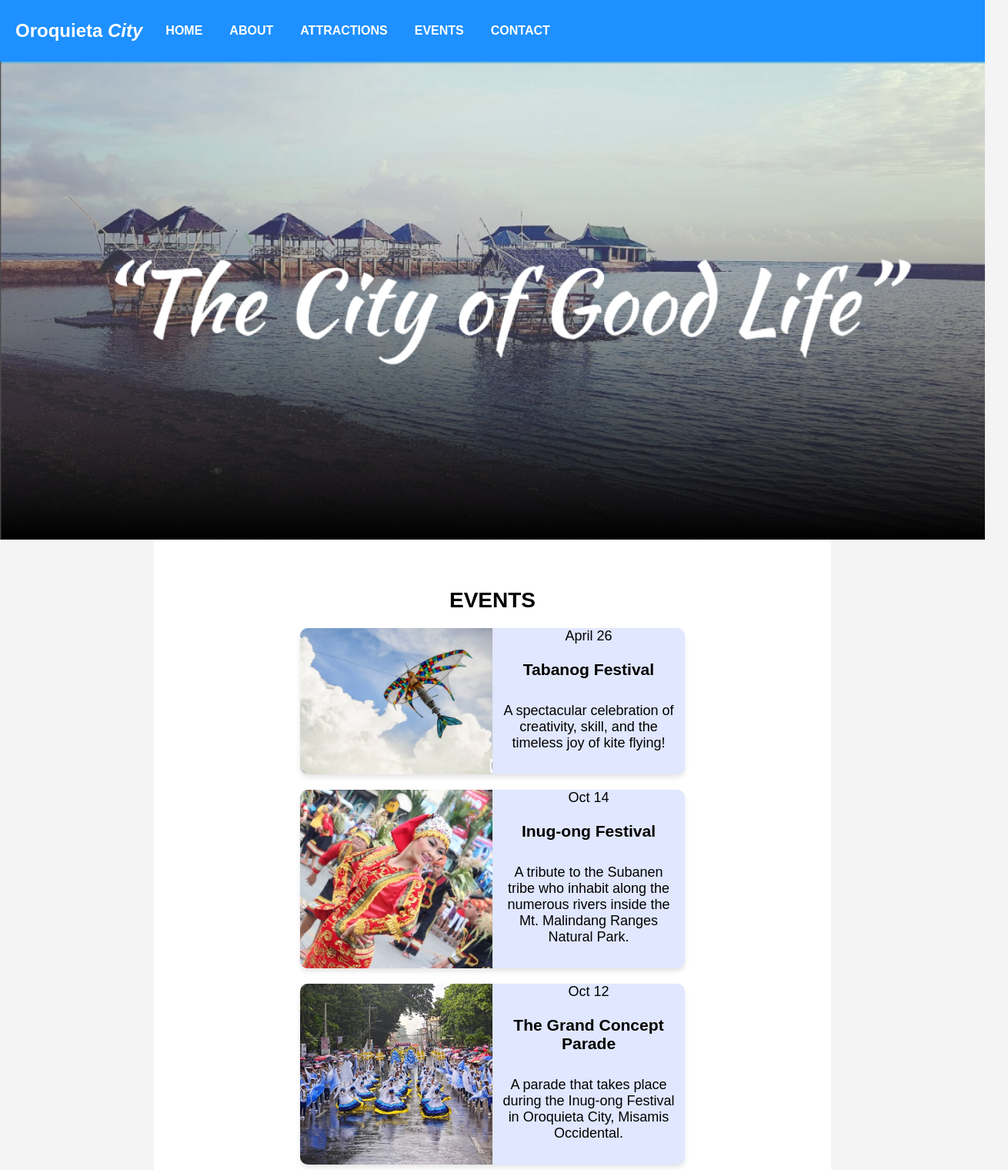
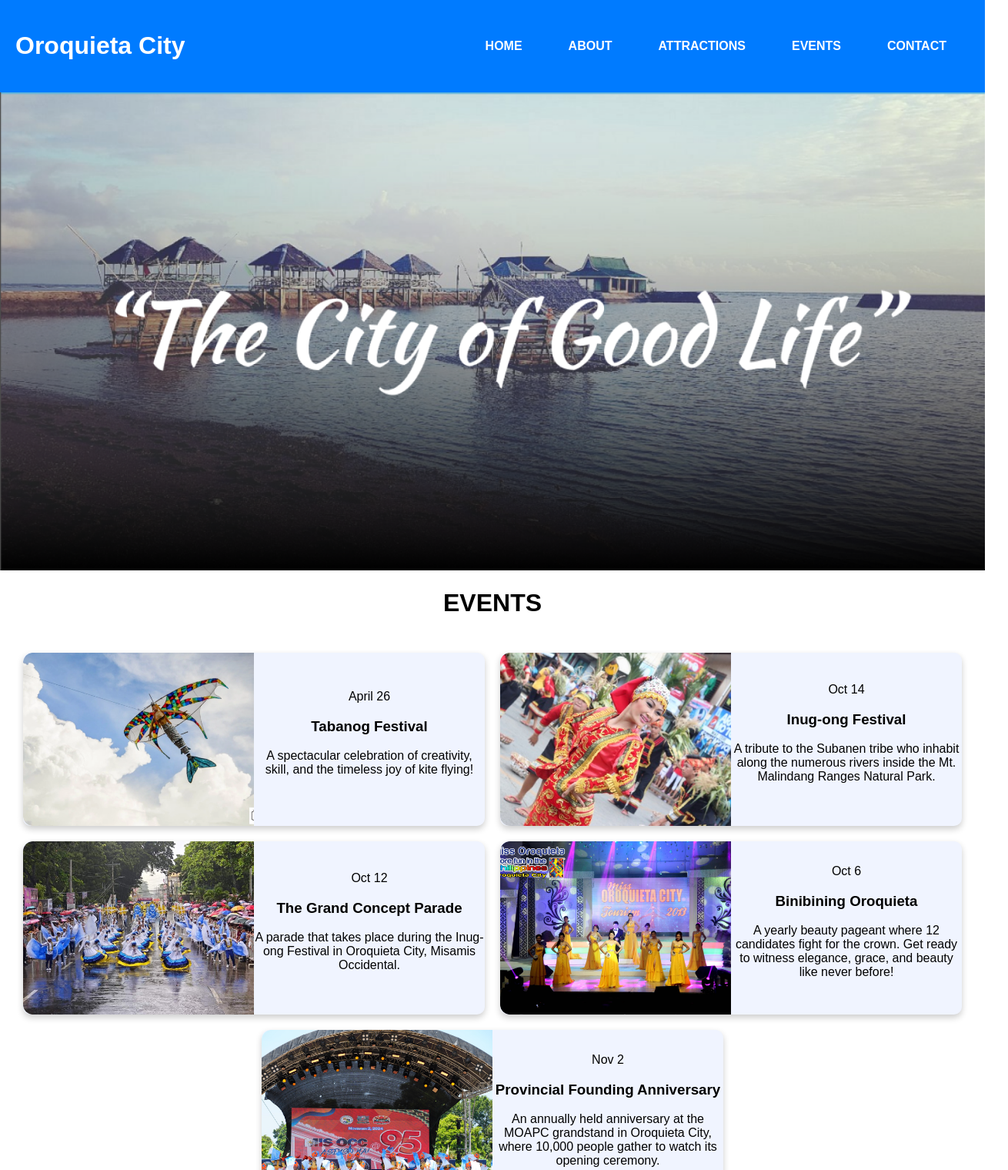
Before and after one commit to JohnReyLuza/MIDTERM, a plain HTML site: page events.html in a window 1280 px wide. Shown: the top 1520 px of the page at 77% size, 1310 px wide, since content can reach past the window. Drawn offline with Linux system fonts and the light colour scheme.

Commit message:
Update styles.css

```diff
--- a/styles.css
+++ b/styles.css
@@ -1,122 +1,78 @@
+/* General Styles */
 body {
     font-family: Arial, sans-serif;
     margin: 0;
     padding: 0;
-    background-color: #f4f4f4;
+    text-align: center;
 }
 
-header {
-    background-color: #1E90FF;
-    padding: 10px 20px;
+h2 {
+    font-size: 2rem;
+    margin-top: 20px;
+}
+
+/* Navigation Bar */
+.navbar {
     display: flex;
     justify-content: space-between;
     align-items: center;
+    padding: 20px;
+    background-color: #007bff; /* Changed to blue */
     color: white;
-    margin: 0;
 }
 
-.navbar {
+.navbar ul {
+    list-style: none;
     display: flex;
-    align-items: center;
-    width: 100%;
+    padding: 0;
 }
 
-.logo {
-    font-size: 24px;
-    font-weight: bold;
-    margin-right: 20px;
+.navbar ul li {
+    margin: 0 15px;
 }
 
-.logo span {
-    font-style: italic;
-}
-
-nav ul {
-    list-style: none;
-    padding: 0;
-    margin: 0;
-    display: flex;
-    gap: 15px;
-}
-
-nav ul li {
-    display: inline;
-}
-
-nav ul li a {
+.navbar ul li a {
     color: white;
     text-decoration: none;
     font-weight: bold;
-    padding: 5px 10px;
+    padding: 10px 15px;
+    border-radius: 20px; /* Ensures consistent rounded shape */
+    transition: background-color 0.3s ease-in-out, color 0.3s ease-in-out, padding 0.3s ease-in-out, border-radius 0.3s ease-in-out;
 }
 
-nav ul li a:hover {
+.navbar ul li a:hover {
     background-color: white;
-    color: #1E90FF;
-    border-radius: 5px;
+    color: #007bff;
+    border-radius: 20px; /* Maintains shape */
+    padding: 10px 20px;
 }
 
-.hero {
-    text-align: center;
-    position: relative;
-    color: white;
-    padding: 0;
-    margin: 0;
-}
-
+/* Hero Section */
 .hero img {
     width: 100%;
     height: auto;
-    display: block;
 }
 
-.hero h2 {
-    position: absolute;
-    top: 55%;
-    left: 50%;
-    transform: translate(-50%, -50%);
-    font-size: 36px;
-    font-weight: bold;
-    padding: 10px 20px;
-    border-radius: 10px;
-    background: none;
+/* Cards Container */
+.cards-container {
+    display: flex;
+    flex-wrap: wrap;
+    justify-content: center;
+    gap: 20px;
+    padding: 20px;
 }
 
-.content {
-    background: white;
-    padding: 40px;
-    text-align: center;
-    font-size: 18px;
-    max-width: 800px;
-    margin: 0 auto;
-}
-
-.content h2 {
-    font-size: 28px;
-    margin-bottom: 20px;
-}
-
-.content p {
-    margin: 20px 0;
-    padding: 10px;
-}
-
-.cards-container {
+/* Individual Card */
+.card {
     display: flex;
     flex-direction: column;
-    align-items: center;
-    gap: 20px;
-}
-
-.card {
-    display: flex;
-    max-width: 500px;
+    background-color: #f0f4ff;
     border-radius: 10px;
     overflow: hidden;
-    background: #E0E7FF;
-    box-shadow: 0 4px 6px rgba(0, 0, 0, 0.1);
-    transition: transform 0.3s ease;
-    position: relative;
+    width: 100%;
+    max-width: 400px;
+    box-shadow: 0 4px 8px rgba(0, 0, 0, 0.2);
+    transition: transform 0.3s ease-in-out;
 }
 
 .card:hover {
@@ -124,64 +80,79 @@ nav ul li a:hover {
 }
 
 .card img {
-    width: 50%;
+    width: 100%;
+    height: 250px;
     object-fit: cover;
 }
 
 .card-text {
     padding: 15px;
-    width: 50%;
-    position: relative;
+    text-align: center;
 }
 
 .card-text h3 {
-    margin: 0;
-    font-size: 20px;
-    font-weight: bold;
+    font-size: 1.3rem;
+    margin-bottom: 10px;
 }
 
 .card-text p {
-    margin: 5px 0 0;
-    font-size: 16px;
-}
-
-.card-date {
-    position: absolute;
-    top: 10px;
-    right: 10px;
-    font-size: 14px;
-    font-weight: bold;
+    font-size: 1rem;
     color: #333;
-    background: rgba(255, 255, 255, 0.8);
-    padding: 5px 8px;
-    border-radius: 5px;
 }
 
 .contact-card {
-    background: #7786A5;
+    background-color: #6c7a96;
     color: white;
-    padding: 20px;
-    border-radius: 10px;
-    text-align: center;
+    padding: 100px;
+    border-radius: 15px;
     max-width: 500px;
     margin: 20px auto;
-    box-shadow: 0 4px 6px rgba(0, 0, 0, 0.1);
+    box-shadow: 0 4px 8px rgba(0, 0, 0, 0.2);
 }
 
 .contact-card p {
-    font-size: 18px;
+    display: flex;
+    align-items: center;
+    font-size: 1.2rem;
     margin: 10px 0;
+    font-size: larger;
 }
 
 .contact-card .icon {
-    font-size: 24px;
     margin-right: 10px;
+    font-size: 1.5rem;
 }
 
-footer {
-    background-color: #1E90FF;
+
+/* Footer */
+.footer {
+    background-color: #007bff;
     color: white;
     text-align: center;
     padding: 15px;
     margin-top: 20px;
+    position: relative;
+    bottom: 0;
+    width: 100%;
 }
+
+/* Responsive Layout for Larger Screens */
+@media (min-width: 768px) {
+    .card {
+        display: flex;
+        flex-direction: row;
+        align-items: center;
+        max-width: 600px;
+    }
+
+    .card img {
+        width: 50%;
+        height: auto;
+    }
+
+    .card-text {
+        width: 50%;
+        text-align: left;
+        padding: 20px;
+    }
+}
```
